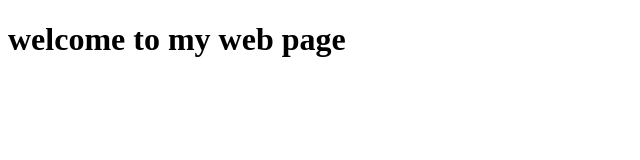
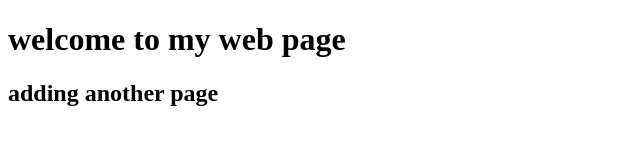
Before and after one commit to sati224/new-demo-repo, a plain HTML site: page index.html in a window 1280 px wide. Shown: the whole page, without its empty margins (0-640 px from the left). Drawn offline with Linux system fonts and the light colour scheme.

Commit message:
second commit

```diff
--- a/index.html
+++ b/index.html
@@ -9,5 +9,6 @@
 </head>
 <body>
     <h1>welcome to my web page</h1>
+    <h2>adding another page</h2>
 </body>
 </html>
```
